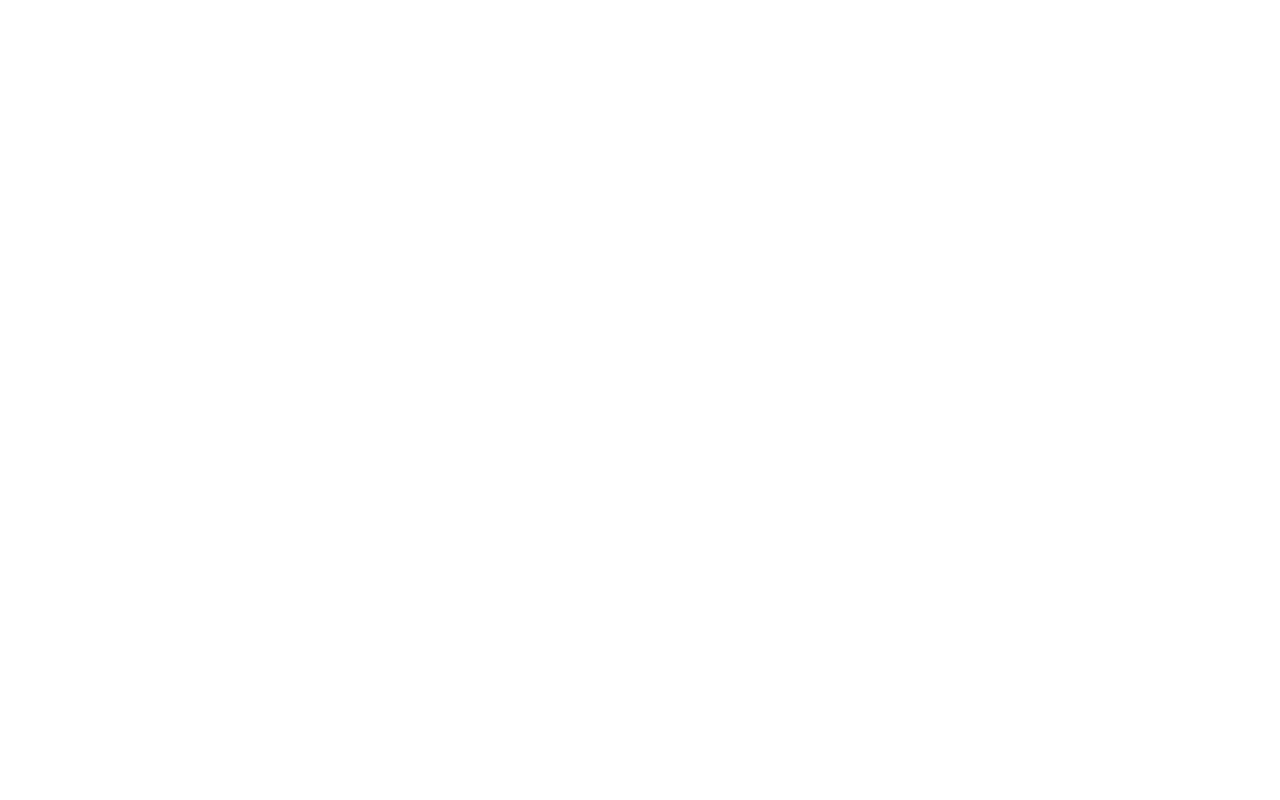
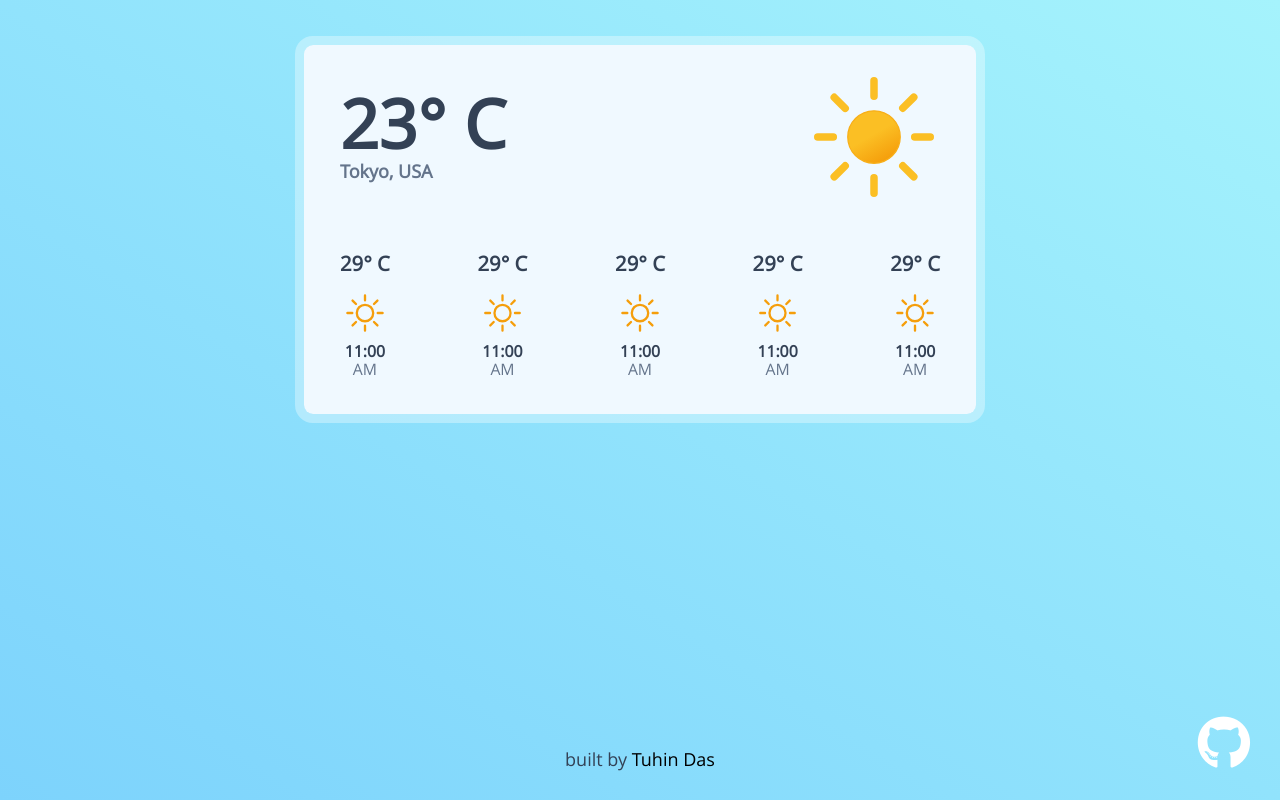
Before and after one commit to tuhindas56/top-weather-app, a website built with webpack: page src/index.html in a window 1280 px wide. Built offline with nearby package versions, Linux system fonts and the light colour scheme.

Commit message:
UI: Build current weather info section

```diff
--- a/src/index.html
+++ b/src/index.html
@@ -3,7 +3,79 @@
   <head>
     <meta charset="UTF-8" />
     <meta name="viewport" content="width=device-width, initial-scale=1.0" />
-    <title>Webpack Project</title>
+    <title>Weather App</title>
+    <link
+      rel="stylesheet"
+      href="https://cdnjs.cloudflare.com/ajax/libs/font-awesome/6.5.2/css/all.min.css"
+      integrity="sha512-SnH5WK+bZxgPHs44uWIX+LLJAJ9/2PkPKZ5QiAj6Ta86w+fsb2TkcmfRyVX3pBnMFcV7oQPJkl9QevSCWr3W6A=="
+      crossorigin="anonymous"
+      referrerpolicy="no-referrer"
+    />
   </head>
-  <body></body>
+  <body class="flex flex-col">
+    <main>
+      <div class="today-card border">
+        <div class="current-info flex">
+          <div>
+            <p>23° C</p>
+            <p>Tokyo, USA</p>
+          </div>
+          <img src="./assets/svg/fill/clear-day.svg" alt="Sunny" />
+        </div>
+
+        <ul class="hourly-info flex">
+          <li class="hour-card flex flex-col">
+            <p>29° C</p>
+            <img src="./assets/svg/line/clear-day.svg" alt="Sunny" />
+            <p>11:00</p>
+            <p>AM</p>
+          </li>
+          <li class="hour-card flex flex-col">
+            <p>29° C</p>
+            <img src="./assets/svg/line/clear-day.svg" alt="Sunny" />
+            <p>11:00</p>
+            <p>AM</p>
+          </li>
+          <li class="hour-card flex flex-col">
+            <p>29° C</p>
+            <img src="./assets/svg/line/clear-day.svg" alt="Sunny" />
+            <p>11:00</p>
+            <p>AM</p>
+          </li>
+          <li class="hour-card flex flex-col">
+            <p>29° C</p>
+            <img src="./assets/svg/line/clear-day.svg" alt="Sunny" />
+            <p>11:00</p>
+            <p>AM</p>
+          </li>
+          <li class="hour-card flex flex-col">
+            <p>29° C</p>
+            <img src="./assets/svg/line/clear-day.svg" alt="Sunny" />
+            <p>11:00</p>
+            <p>AM</p>
+          </li>
+        </ul>
+      </div>
+    </main>
+    <footer>
+      <p>
+        built by
+        <a
+          href="https://github.com/tuhindas56/"
+          target="_blank"
+          rel="noopener noreferrer"
+        >
+          Tuhin Das
+        </a>
+      </p>
+
+      <a
+        href="https://github.com/tuhindas56/top-weather-app"
+        target="_blank"
+        rel="noopener noreferre"
+        class="fa-brands fa-github"
+      >
+      </a>
+    </footer>
+  </body>
 </html>
--- a/src/style.css
+++ b/src/style.css
@@ -1,3 +1,15 @@
+@font-face {
+  font-family: 'opensansregular';
+  src: url('./assets/fonts/OpenSans-Regular-webfont.woff') format('woff');
+  font-weight: normal;
+  font-style: normal;
+}
+
+:root {
+  --color-dark-gray: #64748b;
+  --transition-duration: 0.3s;
+}
+
 *,
 *::before,
 *::after {
@@ -38,3 +50,161 @@ h6 {
 #__next {
   isolation: isolate;
 }
+
+.flex {
+  display: flex;
+  column-gap: 2.5rem;
+}
+.flex-col {
+  flex-direction: column;
+}
+
+html {
+  font-size: 13px;
+  font-family: opensansregular, sans-serif, system-ui;
+  color: #334155;
+}
+
+body {
+  background: linear-gradient(to top right, #7dd3fc, #a5f3fc);
+  align-items: center;
+  justify-content: space-between;
+}
+
+ul {
+  list-style: none;
+  padding: 0;
+}
+
+img {
+  user-select: none;
+  pointer-events: none;
+}
+
+.today-card {
+  min-width: max-content;
+  background-color: #f0f9ff;
+  margin-block: 2.5rem;
+  padding: 2rem;
+  border-radius: 0.5rem;
+  pointer-events: none;
+  user-select: none;
+}
+
+.current-info {
+  position: relative;
+  justify-content: space-between;
+  align-items: center;
+  padding-top: 0.5rem;
+}
+.current-info p {
+  font-weight: bold;
+}
+.current-info p:first-child {
+  font-size: 3.75rem;
+  line-height: 1;
+}
+.current-info p:last-child {
+  color: var(--color-dark-gray);
+}
+.current-info img {
+  position: absolute;
+  right: -14px;
+  height: 100px;
+}
+
+.hourly-info {
+  margin-top: 3.5rem;
+  justify-content: space-between;
+}
+.hour-card {
+  align-items: center;
+  justify-content: space-between;
+}
+.hour-card p:first-child {
+  font-size: 1.125rem;
+  line-height: 1.75rem;
+  padding-bottom: 0.5rem;
+}
+.hour-card p:nth-child(3) {
+  padding-top: 0.25rem;
+}
+.hour-card p:last-child {
+  color: var(--color-dark-gray);
+}
+.hour-card p:first-child,
+.hour-card p:nth-child(3) {
+  font-weight: bold;
+}
+.hour-card p:nth-child(3),
+.hour-card p:last-child {
+  font-size: 0.875rem;
+  line-height: 1rem;
+}
+
+footer {
+  text-align: center;
+  padding: 1.5em;
+}
+footer p a {
+  position: relative;
+  color: #000;
+  text-decoration: none;
+  transition-duration: var(--transition-duration);
+}
+footer p a:hover {
+  color: #475569;
+}
+footer p a:hover::after {
+  position: absolute;
+  content: '↗';
+  margin-left: 0.2em;
+}
+
+.fa-github {
+  position: fixed;
+  bottom: 30px;
+  right: 30px;
+  font-size: 3rem;
+  text-decoration: none;
+  color: #fff;
+  transition-duration: var(--transition-duration);
+}
+.fa-github:hover {
+  filter: drop-shadow(0 0 0.95rem #38bdf8);
+}
+
+@media (min-width: 400px) {
+  .border {
+    outline: 0.5rem solid rgba(255, 255, 255, 0.342);
+  }
+
+  html {
+    font-size: 14px;
+  }
+
+  .current-info img {
+    right: -14px;
+    height: 130px;
+  }
+}
+
+@media (min-width: 500px) {
+  html {
+    font-size: 16px;
+  }
+}
+
+@media (min-width: 800px) {
+  html {
+    font-size: 18px;
+  }
+
+  .current-info {
+    width: 600px;
+  }
+  .current-info img {
+    right: -14px;
+    height: 160px;
+  }
+}
```
